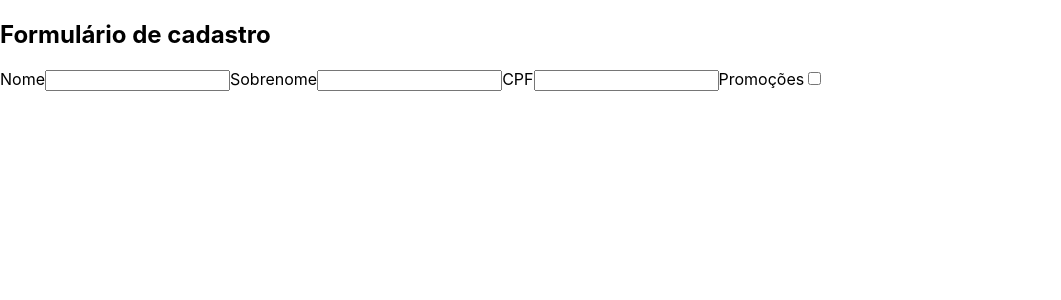
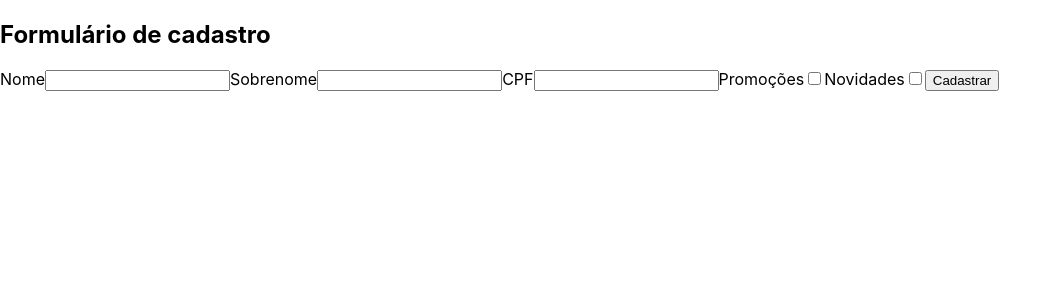
Before and after one commit to danielemaraschin/React-Function-Components-a-modern-approach, a React (Create React App) app in the folder my-app/: page / in a window 1280 px wide. Shown: the top 300 px of the page, without its empty margins (0-1061 px from the left). Built offline with nearby package versions, Linux system fonts and the light colour scheme.

Commit message:
Adding button submit

```diff
--- a/my-app/src/components/FormularioCadastro/FormularioCadastro.js
+++ b/my-app/src/components/FormularioCadastro/FormularioCadastro.js
@@ -15,6 +15,10 @@ function FormularioCadastro(){
         <label>Promoções</label>
         <input type="checkbox"/>
 
+        <label>Novidades</label>
+        <input type="checkbox"/>
+
+        <button type="submit">Cadastrar</button>
     </form>);
 }
 
```
